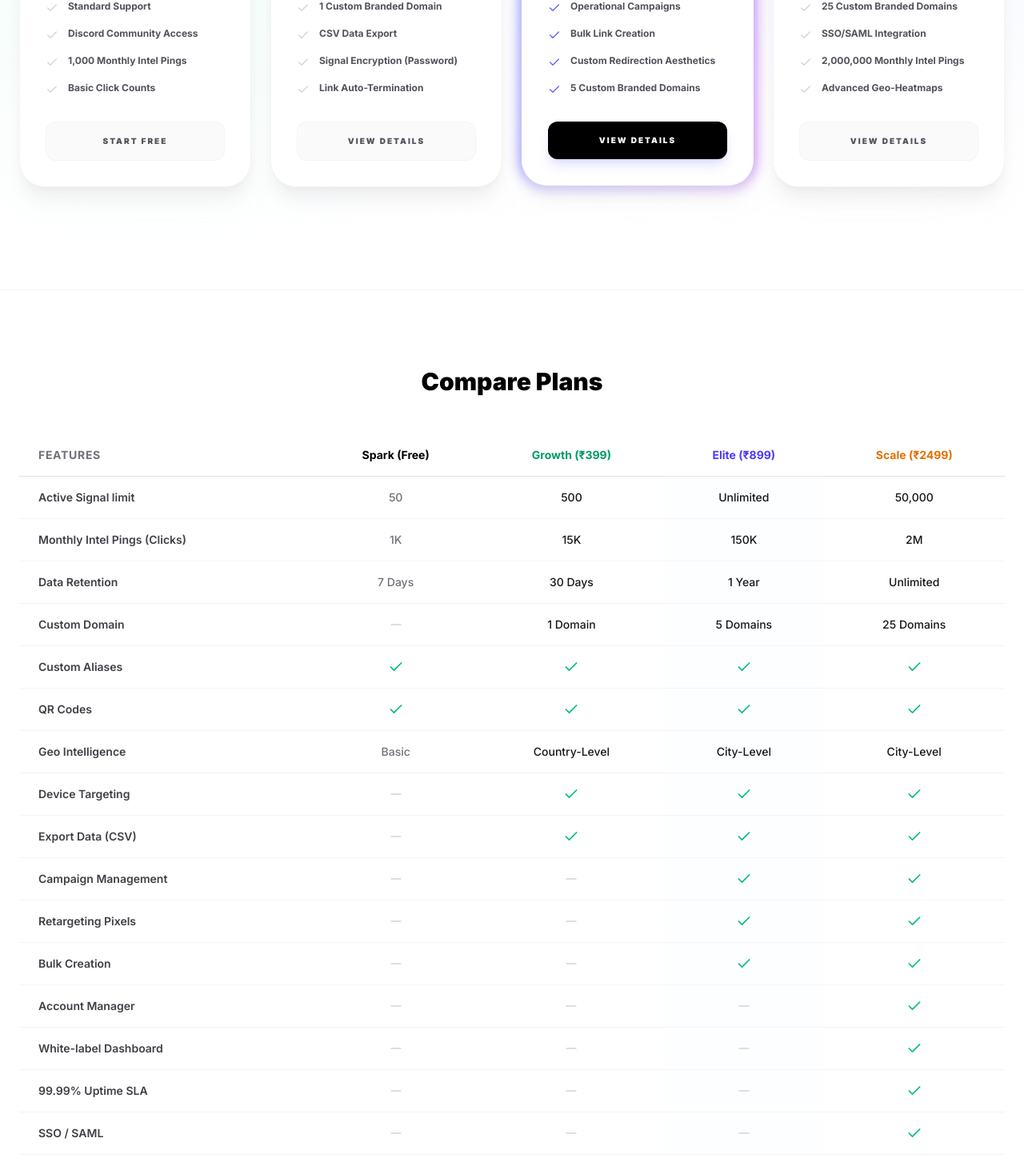
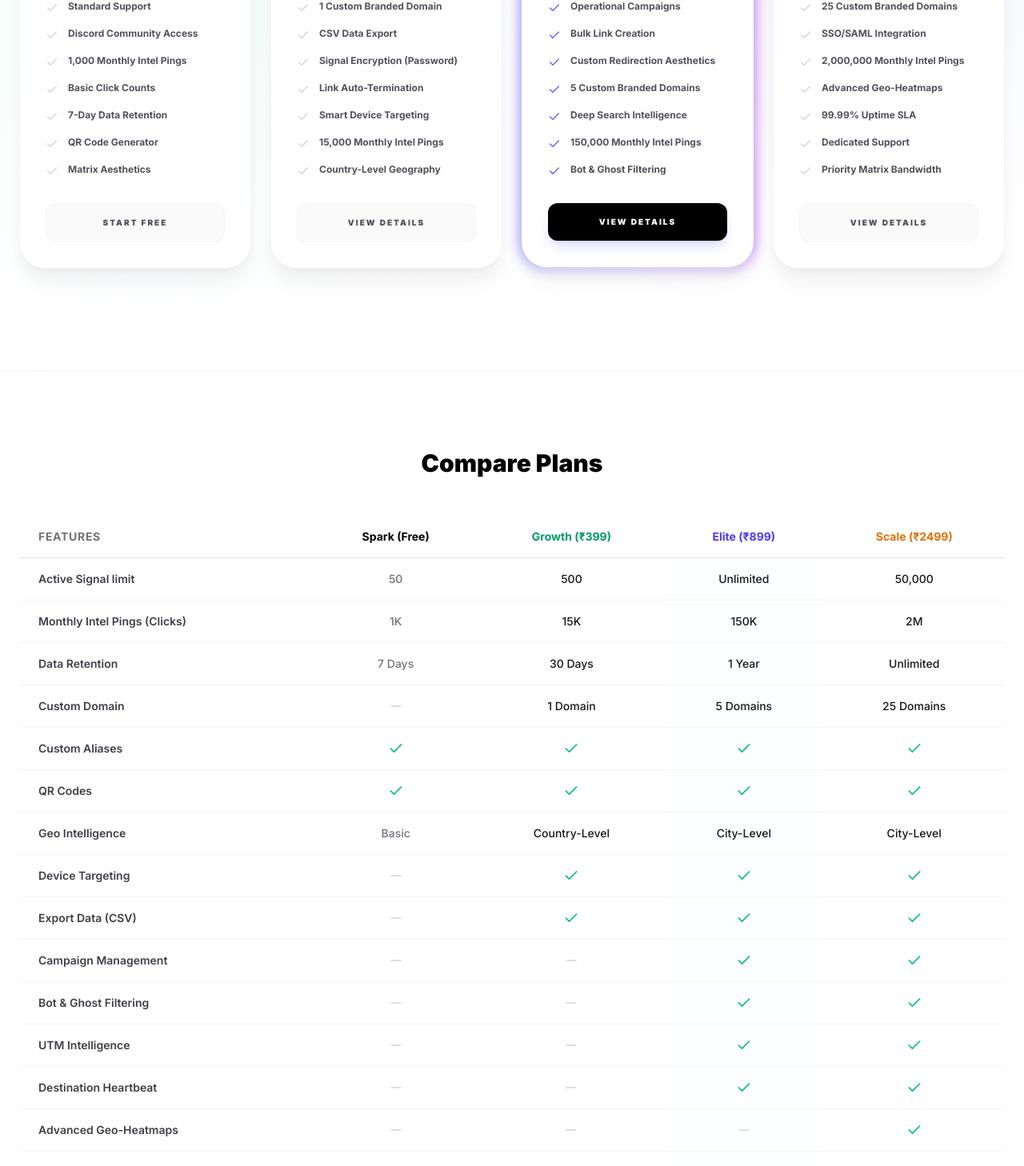
Before and after one commit to Ayushguleria73again/link-Shortner-frontend, a Next.js app: page /pricing in a window 1280 px wide. Shown: the part 812-2270 px from the top of the page at 80% size. Built offline with nearby package versions, Linux system fonts and the light colour scheme; no server answers.

Commit message:
feat: synchronize pricing comparison table with Phase II intelligence features 📑💎

```diff
--- a/app/pricing/page.js
+++ b/app/pricing/page.js
@@ -54,6 +54,10 @@ export default function PricingPage() {
                                         { name: "Device Targeting", free: false, starter: true, pro: true, business: true },
                                         { name: "Export Data (CSV)", free: false, starter: true, pro: true, business: true },
                                         { name: "Campaign Management", free: false, starter: false, pro: true, business: true },
+                                        { name: "Bot & Ghost Filtering", free: false, starter: false, pro: true, business: true },
+                                        { name: "UTM Intelligence", free: false, starter: false, pro: true, business: true },
+                                        { name: "Destination Heartbeat", free: false, starter: false, pro: true, business: true },
+                                        { name: "Advanced Geo-Heatmaps", free: false, starter: false, pro: false, business: true },
                                         { name: "Retargeting Pixels", free: false, starter: false, pro: true, business: true },
                                         { name: "Bulk Creation", free: false, starter: false, pro: true, business: true },
                                         { name: "Account Manager", free: false, starter: false, pro: false, business: true },
--- a/components/PricingSection.jsx
+++ b/components/PricingSection.jsx
@@ -78,7 +78,7 @@ export default function PricingSection() {
                                 price={plan.price.toString()}
                                 planId={planKey}
                                 description={plan.description}
-                                features={plan.includedFeatures.flatMap(f => f.items).slice(0, 5)} // Flatten features for card view
+                                features={plan.includedFeatures.flatMap(f => f.items).slice(0, 8)} // Show more features to highlight Intelligence
                                 icon={React.cloneElement(plan.icon, { className: `w-5 h-5 ${isPro ? 'text-indigo-500' : 'text-zinc-400'}` })} // Adjust icon size/color for card
                                 highlight={isPro}
                                 accentColor={plan.color}
```
